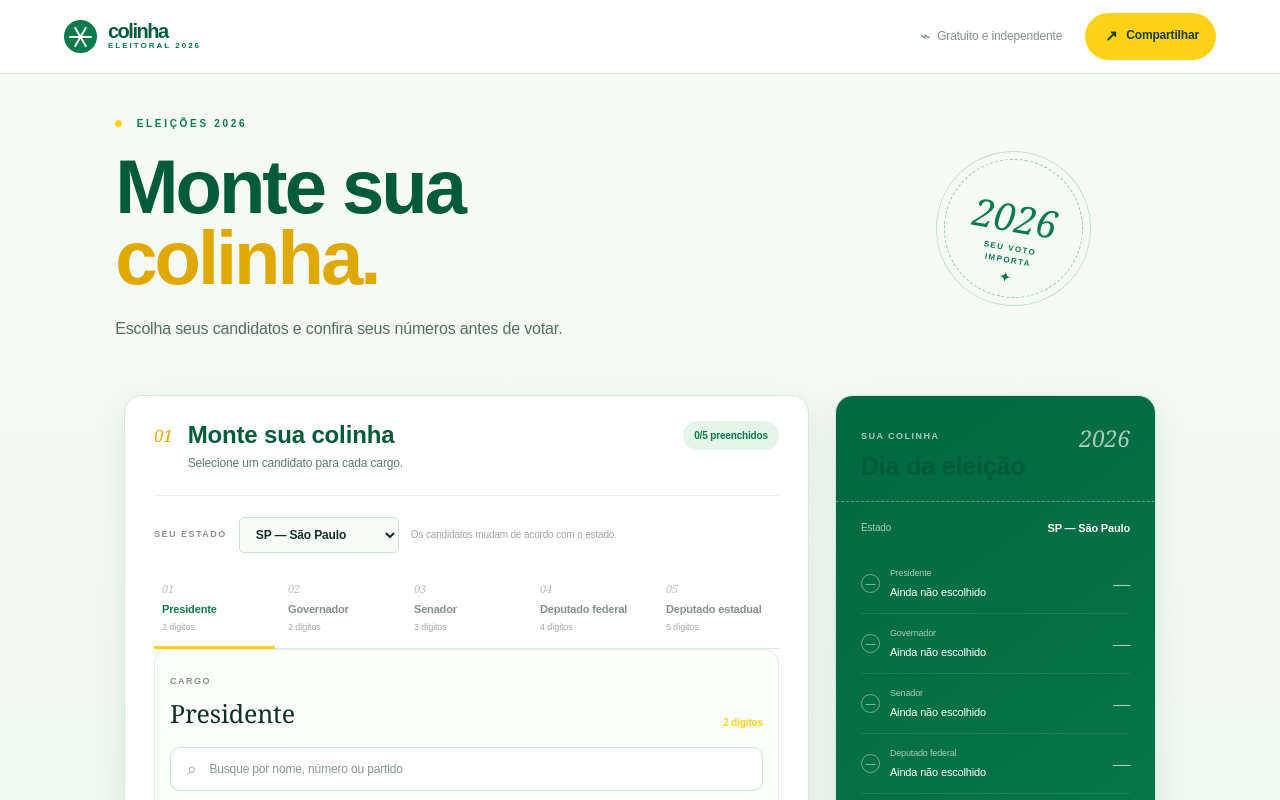
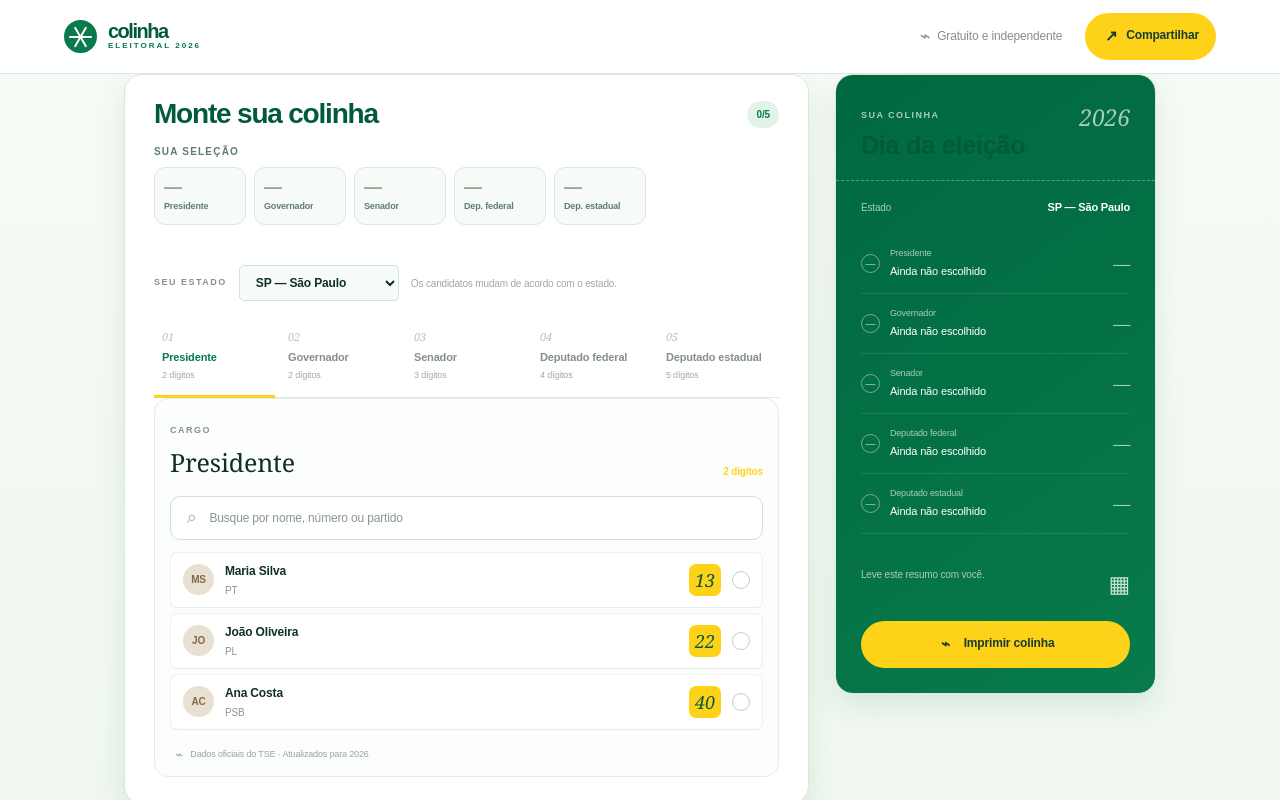
Before and after one commit to ailtonandrade/app-de-colinha-eleitoral, a Next.js app: page / in a window 1280 px wide. Shown: the top 800 px of the page. Built offline with nearby package versions, Linux system fonts and the light colour scheme.

Commit message:
feat: enhance builder UI with new components and styles

```diff
--- a/app/globals.css
+++ b/app/globals.css
@@ -130,6 +130,21 @@ button { cursor: pointer; }
 .print-button { background: var(--orange); color: #163d2a; }
 .footer a { color: var(--green); }
 
+/* Fluxo direto: a montagem começa imediatamente no mobile. */
+.builder-title { display:flex; align-items:center; justify-content:space-between; margin-bottom:16px; }
+.builder-title h1 { margin:0; color:var(--green-dark); font-size:28px; line-height:1; letter-spacing:-1.2px; font-weight:900; }
+.builder-title span { color:var(--green); background:var(--mint); border-radius:999px; padding:6px 9px; font-size:10px; font-weight:800; }
+.selected-strip { margin:0 0 16px; }
+.selected-strip-label { margin-bottom:8px; color:var(--muted); font-size:10px; font-weight:800; text-transform:uppercase; letter-spacing:1.2px; }
+.selected-strip-list { display:flex; gap:8px; overflow-x:auto; margin:0 -14px; padding:0 14px 3px; scrollbar-width:none; }
+.selected-strip-list::-webkit-scrollbar { display:none; }
+.selected-chip { flex:0 0 92px; min-height:58px; display:flex; flex-direction:column; justify-content:center; gap:4px; padding:8px 9px; border:1px solid var(--line); border-radius:11px; background:#f7fbf7; color:var(--muted); text-align:left; }
+.selected-chip span { color:#96a69d; font-size:18px; font-weight:900; line-height:1; }
+.selected-chip small { overflow:hidden; text-overflow:ellipsis; white-space:nowrap; font-size:9px; font-weight:700; }
+.selected-chip.filled { border-color:#a9d8b7; background:var(--green); color:#fff; }
+.selected-chip.filled span { color:var(--orange); }
+.selected-chip.filled small { color:#e1f5e7; }
+
 @media (max-width: 600px) {
   .app-shell { min-width: 0; }
   .hero { padding: 30px 16px 22px; }
--- a/app/page.tsx
+++ b/app/page.tsx
@@ -110,20 +110,18 @@ export default function Page() {
         </div>
       </header>
 
-      <section className="hero" id="top">
-        <div className="hero-copy">
-          <div className="eyebrow"><span /> ELEIÇÕES 2026</div>
-          <h1>Monte sua <em>colinha.</em></h1>
-          <p>Escolha seus candidatos e confira seus números antes de votar.</p>
-        </div>
-        <div className="hero-seal" aria-hidden="true"><span>2026</span><small>SEU VOTO<br />IMPORTA</small><i>✦</i></div>
-      </section>
-
       <div className="content-grid">
         <section className="builder-card">
-          <div className="card-heading">
-            <div><span className="section-number">01</span><div><h2>Monte sua colinha</h2><p>Selecione um candidato para cada cargo.</p></div></div>
-            <span className="progress-label">{progress}/5 preenchidos</span>
+          <div className="builder-title"><h1>Monte sua colinha</h1><span>{progress}/5</span></div>
+
+          <div className="selected-strip" aria-label="Candidatos escolhidos">
+            <div className="selected-strip-label">Sua seleção</div>
+            <div className="selected-strip-list">
+              {offices.map((office) => {
+                const candidate = selected[office.name]
+                return <button key={office.name} className={candidate ? 'selected-chip filled' : 'selected-chip'} onClick={() => setActiveOffice(office.name)} aria-label={`${office.name}: ${candidate ? candidate.name : 'não escolhido'}`}><span>{candidate ? candidate.number : '—'}</span><small>{office.name.replace('Deputado ', 'Dep. ')}</small></button>
+              })}
+            </div>
           </div>
 
           <div className="location-row">
```
